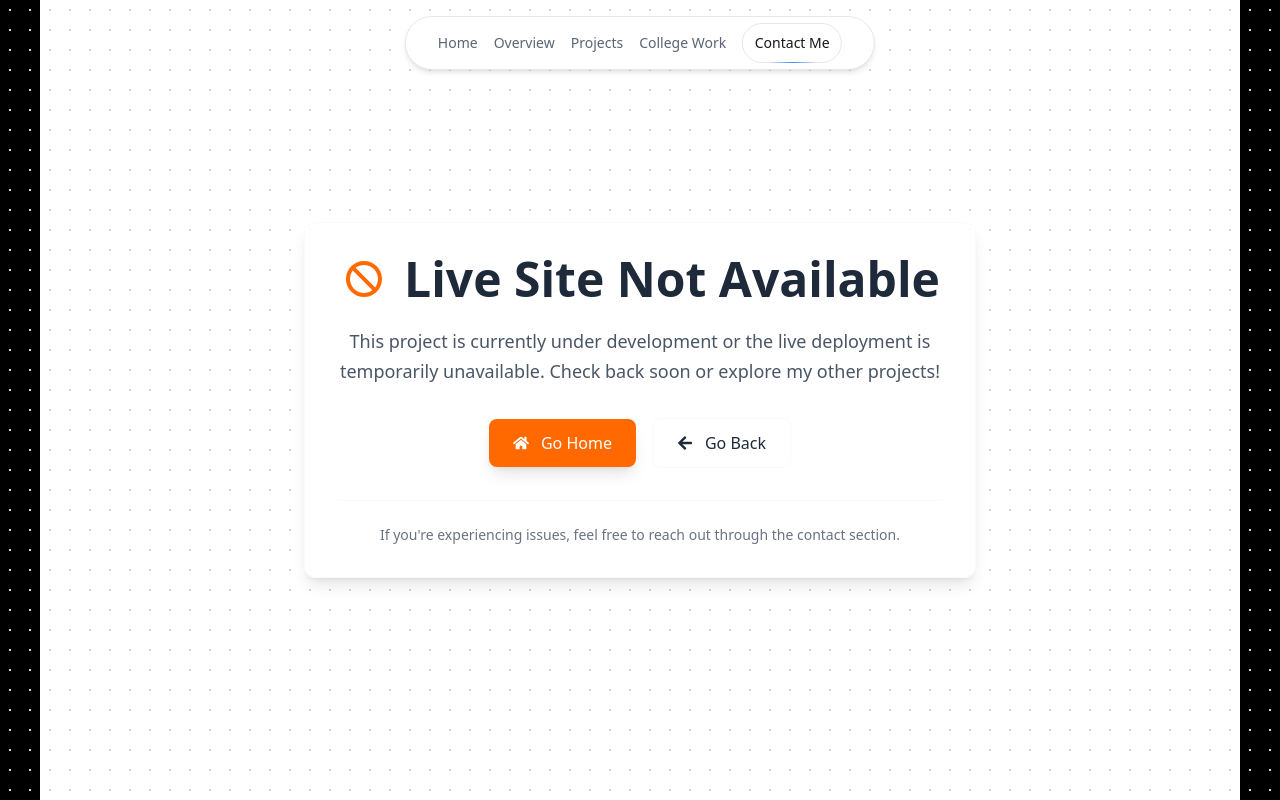
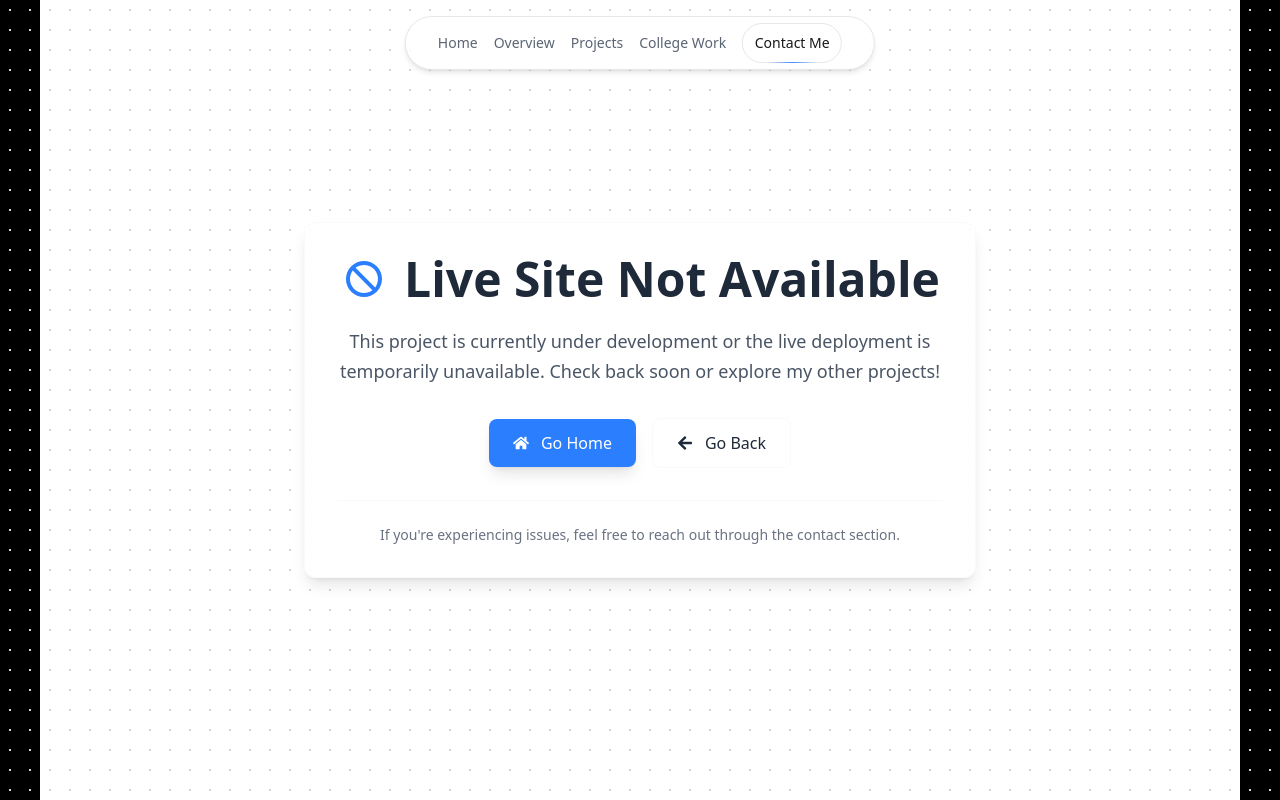
Before and after one commit to harshit-8723/harshit-8723.github.io, a React (Vite) app: page /unavailable in a window 1280 px wide. Built offline with nearby package versions, Linux system fonts and the light colour scheme.

Commit message:
change the button color in Unavailable page

```diff
--- a/src/pages/Unavailable.jsx
+++ b/src/pages/Unavailable.jsx
@@ -25,7 +25,7 @@ const Unavailable = () => {
 
                         {/* Icon and Title */}
                         <div className="flex items-center justify-center gap-4 mb-6">
-                            <CgUnavailable className="w-12 h-12 text-orange-500" />
+                            <CgUnavailable className="w-12 h-12 text-blue-500" />
                             <h1 className="text-3xl md:text-5xl font-bold text-gray-800 dark:text-gray-200">
                                 Live Site Not Available
                             </h1>
@@ -43,7 +43,7 @@ const Unavailable = () => {
                             {/* Go Home Button */}
                             <a
                                 href="/"
-                                className="flex items-center gap-3 px-6 py-3 bg-orange-500 hover:bg-orange-600 text-white rounded-lg transition-all duration-300 hover:scale-105 shadow-lg font-medium"
+                                className="flex items-center gap-3 px-6 py-3 bg-blue-500 hover:bg-blue-600 text-white rounded-lg transition-all duration-300 hover:scale-105 shadow-lg font-medium"
                             >
                                 <FaHome className="w-4 h-4" />
                                 Go Home
```
